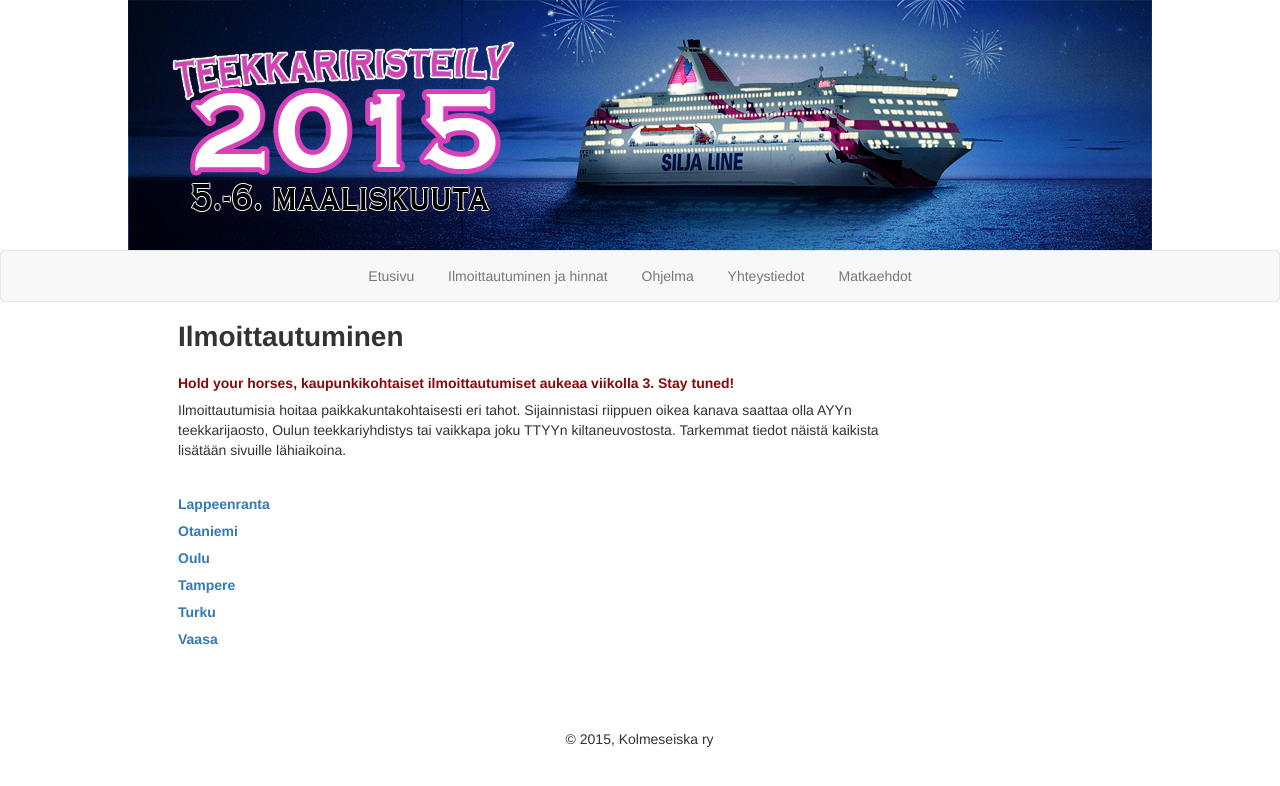
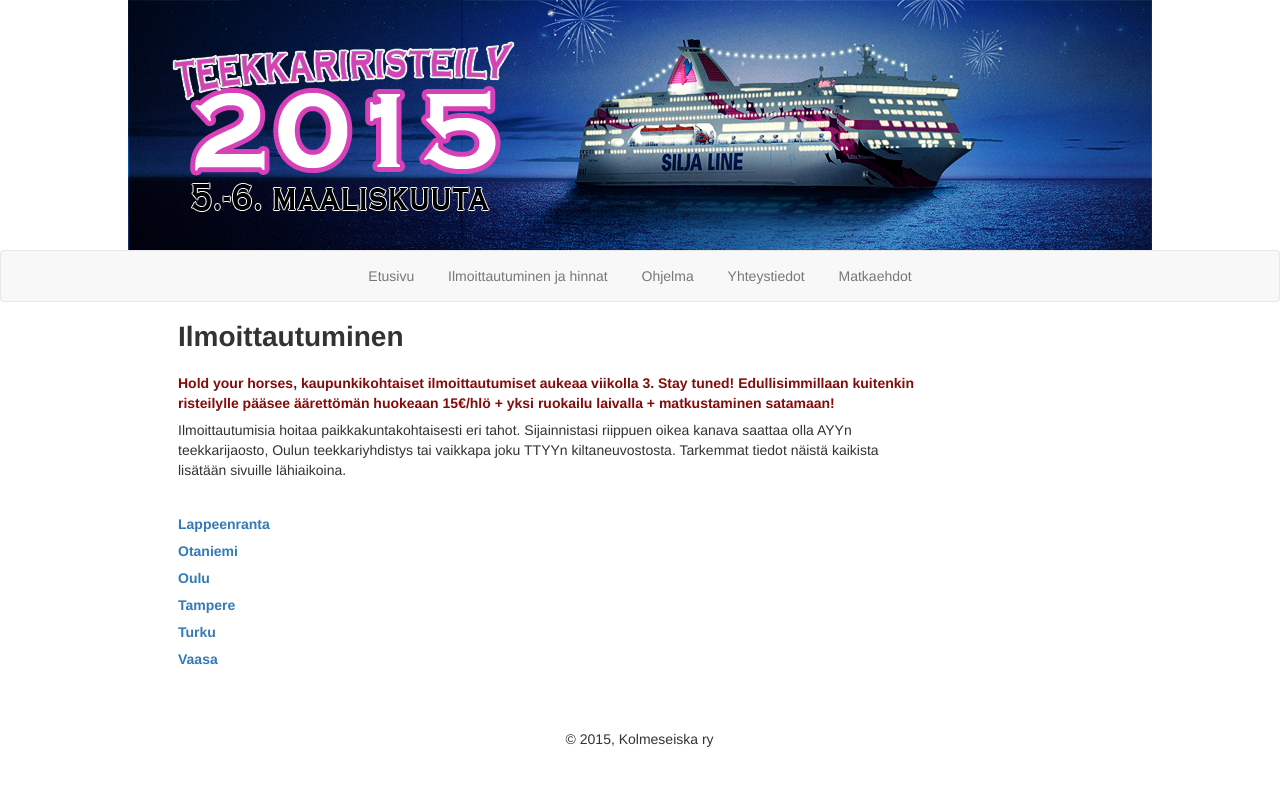
Before and after one commit to kolmeseiska/kolmeseiska.github.io, a Jekyll site: the page built from register/index.html, in a window 1280 px wide. Shown: the top 786 px of the page. Built offline with Jekyll 4.4.1, drawn with Linux system fonts in a browser that asks for light colours; nearby versions of some CDN libraries; some web fonts are replaced.

Commit message:
Update index.html

```diff
--- a/register/index.html
+++ b/register/index.html
@@ -6,7 +6,7 @@ title: Ilmoittautuminen
 <h1>Ilmoittautuminen</h1>
 
 <p class="todo">
-  Hold your horses, kaupunkikohtaiset ilmoittautumiset aukeaa viikolla 3. Stay tuned!
+  Hold your horses, kaupunkikohtaiset ilmoittautumiset aukeaa viikolla 3. Stay tuned! Edullisimmillaan kuitenkin risteilylle pääsee äärettömän huokeaan 15€/hlö + yksi ruokailu laivalla + matkustaminen satamaan!
 </p>
 
 <p>
```
